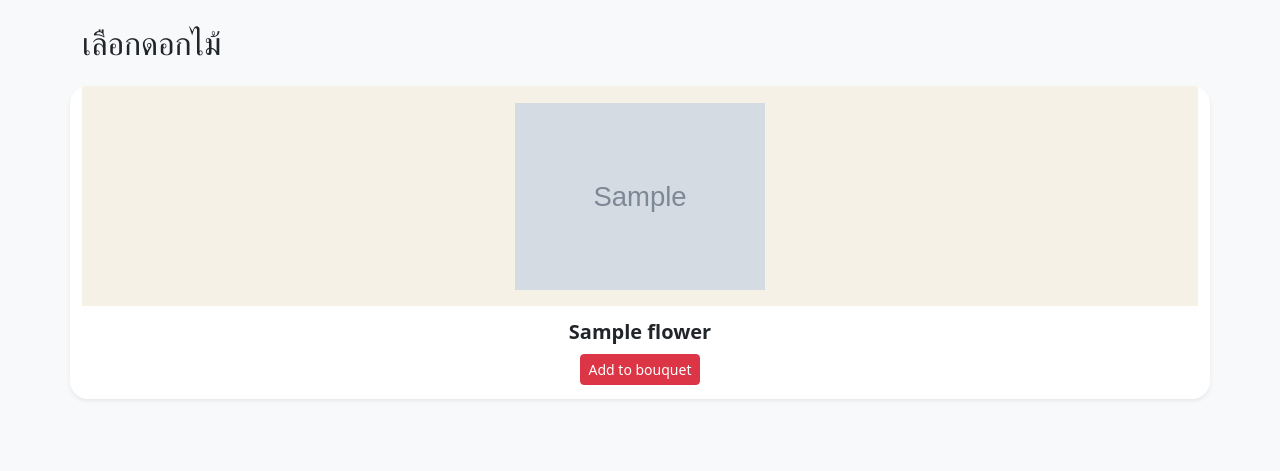
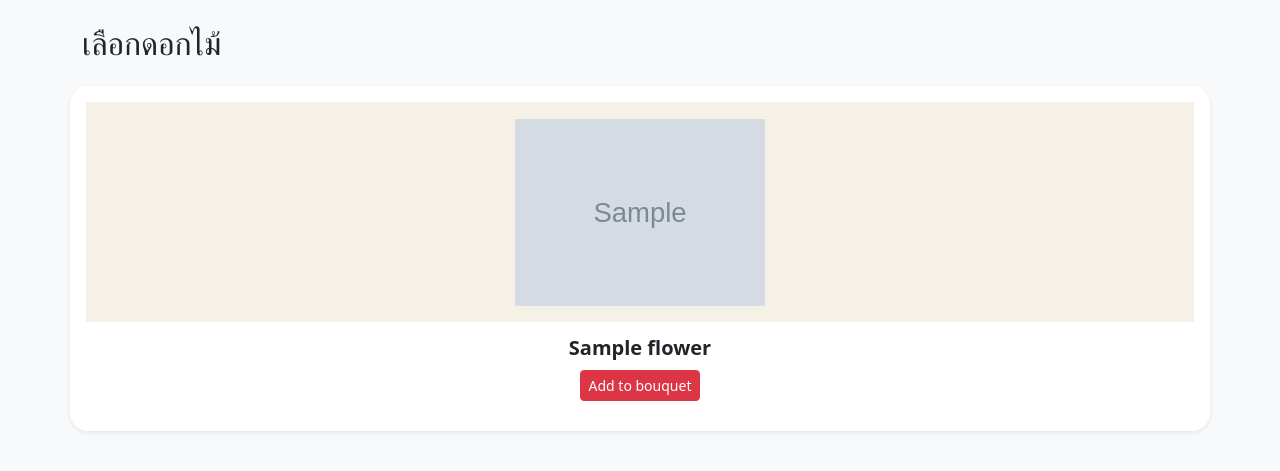
Before and after one commit to 6810110102psu-cmd/bouquet-web, a Flask app: page /flowers in a window 1280 px wide. Shown: the part 56-527 px from the top of the page. Run offline with Flask 3, Linux system fonts and the light colour scheme; tables that the repository leaves empty hold one stand-in row (values such as "Sample post"); grey boxes marked "Sample" are stand-in pictures.

Commit message:
add new file for new data flower's name

````diff
--- /dev/null
+++ b/static/css/flowers.css
@@ -0,0 +1,150 @@
+<style>
+/* ===== Animation ตอนโหลด ===== */
+@keyframes fadeUp {
+    from {
+        opacity: 0;
+        transform: translateY(20px);
+    }
+    to {
+        opacity: 1;
+        transform: translateY(0);
+    }/* ===== Animation ตอนโหลด ===== */
+@keyframes fadeUp {
+    from {
+        opacity: 0;
+        transform: translateY(20px);
+    }
+    to {
+        opacity: 1;
+        transform: translateY(0);
+    }
+}
+
+/* ===== การ์ดดอกไม้ ===== */
+.flower-card {
+    width: 200px;
+    border-radius: 18px;
+    background: #fff;
+    box-shadow: 0 6px 18px rgba(0,0,0,0.08);
+    overflow: hidden;
+    transition: transform 0.25s ease, box-shadow 0.25s ease;
+
+    /* animation ตอนโหลด */
+    animation: fadeUp 0.4s ease both;
+}
+
+/* hover การ์ด */
+.flower-card:hover {
+    transform: translateY(-4px);
+    box-shadow: 0 14px 28px rgba(0,0,0,0.12);
+}
+
+/* ===== กล่องรูป (จัตุรัส + พื้นหลังเบจ/ดำได้) ===== */
+.flower-box {
+    width: 100%;
+    aspect-ratio: 1 / 1;   /* ทำให้เป็นสี่เหลี่ยมจัตุรัส */
+    background-color: #f6f1e7; /* เปลี่ยนเป็น #000 ได้ถ้าต้องการ */
+    display: flex;
+    align-items: center;
+    justify-content: center;
+    overflow: hidden;
+}
+
+/* ===== รูปดอกไม้ ===== */
+.flower-img {
+    max-width: 85%;
+    max-height: 85%;
+    object-fit: contain;
+    transition: transform 0.3s ease;
+}
+
+/* hover ขยายรูป */
+.flower-card:hover .flower-img {
+    transform: scale(1.08);
+}
+
+/* ===== เนื้อหาด้านล่าง ===== */
+.flower-body {
+    text-align: center;
+    padding: 14px;
+}
+
+/* ชื่อดอกไม้ */
+.flower-body h5 {
+    font-weight: 600;
+    margin-bottom: 10px;
+}
+}
+
+/* การ์ด */
+.card {
+    border-radius: 18px;
+    background: var(--card-bg, #fff);
+    box-shadow: 0 6px 18px rgba(0,0,0,0.08);
+    padding: 1rem;
+    animation: fadeUp 360ms ease both;
+}
+```// filepath: flowers.css
+/* ===== Animation ตอนโหลด ===== */
+@keyframes fadeUp {
+    from {
+        opacity: 0;
+        transform: translateY(20px);
+    }
+    to {
+        opacity: 1;
+        transform: translateY(0);
+    }
+}
+
+/* การ์ด */
+.card {
+    border-radius: 18px;
+    background: var(--card-bg, #fff);
+    box-shadow: 0 6px 18px rgba(0,0,0,0.08);
+    padding: 1rem;
+    animation: fadeUp 360ms ease both;
+}
+
+/* hover การ์ด */
+.card:hover {
+    transform: translateY(-4px);
+    box-shadow: 0 14px 28px rgba(0,0,0,0.12);
+}
+
+/* กล่องรูป */
+.flower-box {
+    width: 100%;
+    height: 220px;
+    background-color: #f6f1e7;
+    display: flex;
+    align-items: center;
+    justify-content: center;
+    overflow: hidden;
+}
+
+/* รูปดอกไม้ */
+.flower-img {
+    max-width: 85%;
+    max-height: 85%;
+    object-fit: contain;
+    transition: transform 0.3s ease;
+}
+
+/* hover ขยายรูป */
+.card:hover .flower-img {
+    transform: scale(1.08);
+}
+
+/* เนื้อหาด้านล่าง */
+.card-body {
+    text-align: center;
+    padding: 14px;
+}
+
+/* ชื่อดอกไม้ */
+.card-body h5 {
+    font-weight: 600;
+    margin-bottom: 10px;
+}
+</style>
--- a/templates/flowers.html
+++ b/templates/flowers.html
@@ -1,96 +1,29 @@
 {% extends "base.html" %}
-
 {% block content %}
 
-<style>
-/* ===== Animation ตอนโหลด ===== */
-@keyframes fadeUp {
-    from {
-        opacity: 0;
-        transform: translateY(20px);
-    }
-    to {
-        opacity: 1;
-        transform: translateY(0);
-    }
-}
+<link rel="stylesheet" href="{{ url_for('static', filename='css/flowers.css') }}">
 
-/* การ์ด */
-.card {
-    border-radius: 18px;
-    overflow: hidden;
-    box-shadow: 0 8px 20px rgba(0,0,0,0.08);
-    transition: 0.25s ease;
-    height: 100%;
-
-    /* animation */
-    animation: fadeUp 0.6s ease forwards;
-    opacity: 0;
-}
-
-/* hover การ์ด */
-.card:hover {
-    transform: translateY(-4px);
-    box-shadow: 0 14px 28px rgba(0,0,0,0.12);
-}
-
-/* กล่องรูป */
-.flower-box {
-    width: 100%;
-    height: 220px;
-    background-color: #f6f1e7;
-    display: flex;
-    align-items: center;
-    justify-content: center;
-    overflow: hidden;
-}
-
-/* รูปดอกไม้ */
-.flower-img {
-    max-width: 85%;
-    max-height: 85%;
-    object-fit: contain;
-    transition: transform 0.3s ease;
-}
-
-/* hover ขยายรูป */
-.card:hover .flower-img {
-    transform: scale(1.08);
-}
-
-/* เนื้อหาด้านล่าง */
-.card-body {
-    text-align: center;
-    padding: 14px;
-}
-
-/* ชื่อดอกไม้ */
-.card-body h5 {
-    font-weight: 600;
-    margin-bottom: 10px;
-}
-</style>
-
-<h2 class="mb-4"> เลือกดอกไม้</h2>
+<h2 class="mb-4">เลือกดอกไม้</h2>
 
 <div class="row">
     {% for flower in flowers %}
-        <div class="card shadow-sm border-0">
-    <!-- กล่องรูป -->
-    <div class="flower-box">
-        <img src="{{ url_for('static', filename=flower.image) }}"
-            class="flower-img">
-    </div>
+    <div class="card flower-card shadow-sm border-0">
 
-        <div class="card-body">
+        <div class="flower-box">
+            <img src="{{ url_for('static', filename=flower.image) }}"
+                class="flower-img">
+        </div>
+
+        <div class="card-body flower-body">
             <h5>{{ flower.name }}</h5>
             <a href="/add_to_bouquet/{{ flower.id }}"
                 class="btn btn-danger btn-sm">
                 Add to bouquet
             </a>
         </div>
+
     </div>
-</div>
     {% endfor %}
 </div>
+
 {% endblock %}
````
Also changed, not shown: seed_flowers.py (added, +29 -0 lines), app.py (line endings or trailing spaces), static/css/base.css (added), static/css/preview.css (added), static/css/style.css (added).
